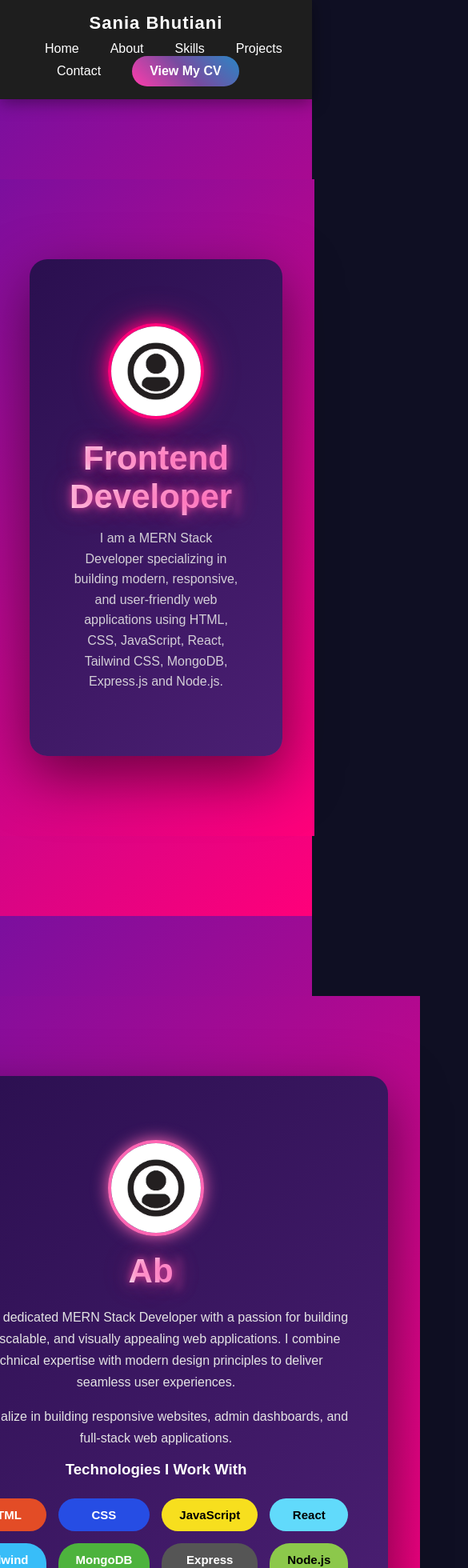
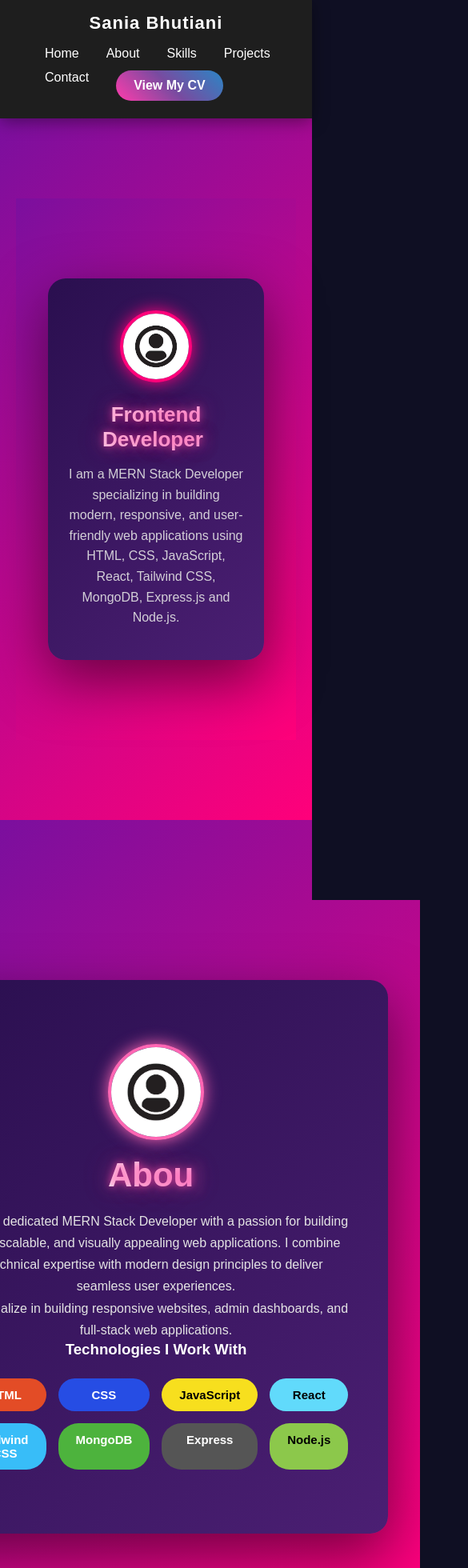
Before and after one commit to saniabhutiani/portfolio-sania, a React (Vite) app: page / in a window 390 px wide. Shown: the top 1960 px of the page at 80% size, 585 px wide, since content can reach past the window. Built offline with nearby package versions, Linux system fonts and the light colour scheme.

Commit message:
All  portfolio update

```diff
--- a/src/App.css
+++ b/src/App.css
@@ -40,6 +40,10 @@ header h1{
 font-size:22px;
 letter-spacing:1px;}
 /* NAV LINKS */
+nav{
+display:flex;
+flex-wrap:wrap;
+}
 nav a{
 margin:0 15px;
 text-decoration:none;
@@ -534,26 +538,350 @@ text-align:center;
 margin-top:40px;
 }
 
-/* ================= RESPONSIVE ================= */
+/* ================= GLOBAL ================= */
 
-@media(max-width:900px){
+*{
+box-sizing:border-box;
+margin:0;
+padding:0;
+}
+
+body{
+font-family:'Poppins',sans-serif;
+background:black;
+color:#f3f3f3;
+overflow-x:hidden;
+}
+
+img{
+width:100%;
+height:auto;
+display:block;
+}
+
+.container{
+max-width:1150px;
+margin:auto;
+padding:0 20px;
+}
+
+section{
+padding:100px 0;
+}
+
+/* ================= NAVBAR ================= */
+
+header{
+background:linear-gradient(135deg,#ff007a,#7b0f9e);
+padding:16px 40px;
+display:flex;
+justify-content:space-between;
+align-items:center;
+position:sticky;
+top:0;
+z-index:1000;
+box-shadow:0 6px 20px rgba(0,0,0,0.4);
+flex-wrap:wrap;
+}
+
+header h1{
+font-size:22px;
+letter-spacing:1px;
+}
+
+nav{
+display:flex;
+flex-wrap:wrap;
+}
+
+nav a{
+margin:0 15px;
+text-decoration:none;
+color:white;
+font-weight:500;
+position:relative;
+transition:0.3s;
+}
+
+nav a::after{
+content:"";
+position:absolute;
+left:0;
+bottom:-4px;
+width:0%;
+height:2px;
+background:white;
+transition:0.3s;
+}
+
+nav a:hover::after{
+width:100%;
+}
+
+.view-cv-btn{
+background:linear-gradient(45deg,#ff3cac,#784ba0,#2b86c5);
+padding:10px 22px;
+border-radius:30px;
+color:#fff !important;
+font-weight:600;
+border:none;
+cursor:pointer;
+transition:0.3s ease-in-out;
+text-decoration:none;
+}
+
+.view-cv-btn:hover{
+transform:scale(1.08);
+box-shadow:0 0 12px rgba(255,255,255,0.4);
+}
+
+/* ================= HERO ================= */
+
+#hero{
+padding:100px 20px;
+display:flex;
+justify-content:center;
+align-items:center;
+background:linear-gradient(135deg,#7b0f9e,#ff007a);
+}
+
+.hero-box{
+max-width:900px;
+width:100%;
+text-align:center;
+background:linear-gradient(135deg,#2a0f4f,#4b1f73);
+padding:80px 50px;
+border-radius:22px;
+box-shadow:0 25px 70px rgba(0,0,0,0.5);
+}
+
+.hero-box img{
+width:120px;
+height:120px;
+border-radius:50%;
+margin:auto;
+margin-bottom:25px;
+border:4px solid #ff007a;
+box-shadow:0 0 20px #ff007a;
+}
+
+.hero-box h2{
+font-size:42px;
+margin-bottom:15px;
+}
+
+.hero-box p{
+max-width:700px;
+margin:auto;
+line-height:1.6;
+opacity:0.9;
+}
+
+/* ================= ABOUT ================= */
+
+#about{
+padding:100px 20px;
+display:flex;
+justify-content:center;
+align-items:center;
+background:linear-gradient(135deg,#7b0f9e,#ff007a);
+}
+
+.about-container{
+max-width:900px;
+width:100%;
+margin:auto;
+padding:80px 50px;
+text-align:center;
+border-radius:22px;
+background:linear-gradient(135deg,#2a0f4f,#4b1f73);
+box-shadow:0 25px 70px rgba(0,0,0,0.5);
+}
+
+#about h2{
+font-size:42px;
+margin-bottom:20px;
+}
+
+.about-img{
+width:120px;
+height:120px;
+border-radius:50%;
+object-fit:cover;
+margin-bottom:20px;
+border:4px solid #ff66b3;
+}
+
+.about-text{
+line-height:1.7;
+max-width:700px;
+margin:auto;
+}
+
+/* ================= SKILLS ================= */
+
+#skills{
+padding:100px 20px;
+background:linear-gradient(135deg,#7b0f9e,#ff007a);
+text-align:center;
+}
+
+.skills-wrapper{
+max-width:900px;
+margin:auto;
+padding:80px 40px;
+background:linear-gradient(135deg,#2a0f4f,#4b1f73);
+border-radius:22px;
+box-shadow:0 25px 70px rgba(0,0,0,0.5);
+}
+
+#skills h2{
+font-size:40px;
+margin-bottom:60px;
+}
 
 .skills-grid{
-grid-template-columns:repeat(4 , 1fr);
+display:grid;
+grid-template-columns:repeat(4,1fr);
+gap:30px;
+}
+
+.skill-card{
+height:180px;
+background:#3a1d5a;
+border-radius:20px;
+display:flex;
+flex-direction:column;
+align-items:center;
+justify-content:center;
+}
+
+.skill-card img{
+width:60px;
+margin-bottom:15px;
+}
+
+.skill-card h3{
+color:white;
+font-size:18px;
+}
+
+/* ================= PROJECTS ================= */
+
+#projects{
+padding:100px 20px;
+background:#4a1f6b;
+}
+
+#projects h2{
+font-size:42px;
+margin-bottom:40px;
+text-align:center;
+}
+
+.projects-grid{
+display:grid;
+grid-template-columns:repeat(2,1fr);
+gap:30px;
+max-width:900px;
+margin:auto;
+}
+
+.project-card{
+background:#5b2a86;
+border-radius:20px;
+overflow:hidden;
+text-decoration:none;
+color:white;
+}
+
+.project-card img{
+height:200px;
+object-fit:cover;
+}
+
+.project-card h3{
+padding:15px;
+font-size:18px;
+background:#6b2e8f;
+}
+
+/* ================= CONTACT ================= */
+
+#contact{
+padding:80px 20px;
+background:linear-gradient(135deg,#7b0f9e,#ff007a);
+text-align:center;
+}
+
+.contact-box{
+max-width:500px;
+margin:auto;
+padding:40px;
+border-radius:20px;
+background:#3b0b5c;
+}
+
+.form-group{
+display:flex;
+flex-direction:column;
+text-align:left;
+margin-bottom:20px;
+}
+
+.form-group input,
+.form-group textarea{
+padding:12px;
+border:none;
+border-radius:8px;
+}
+
+/* ================= FOOTER ================= */
+
+footer{
+background:linear-gradient(135deg,#ff007a,#7b0f9e);
+padding:25px;
+text-align:center;
+}
+/* ================= RESPONSIVE ================= */
+/* TABLET */
+@media(max-width:900px){
+.skills-grid{
+grid-template-columns:repeat(2,1fr);
+}
+.projects-grid{
+grid-template-columns:1fr;
+}
+.hero-box h2{
+font-size:32px;
 }
 }
+/*  MOBILE */
 @media(max-width:600px){
 header{
 flex-direction:column;
+align-items:flex-start;
 gap:10px;
 }
+nav a{
+margin:6px 10px;
+font-size:14px;
+}
+.hero-box{
+padding:40px 25px;
+}
+.hero-box h2{
+font-size:26px;
+}
+.hero-box img{
+width:90px;
+height:90px;
+}
+.skills-grid{
+grid-template-columns:1fr;
+}
+.contact-box{
+padding:25px;
 }
 
-@media (max-width:768px){
-.projects-grid{
-grid-template-columns:1fr;
 }
-.project-card img{
-height:200px;
-}
-}
```
